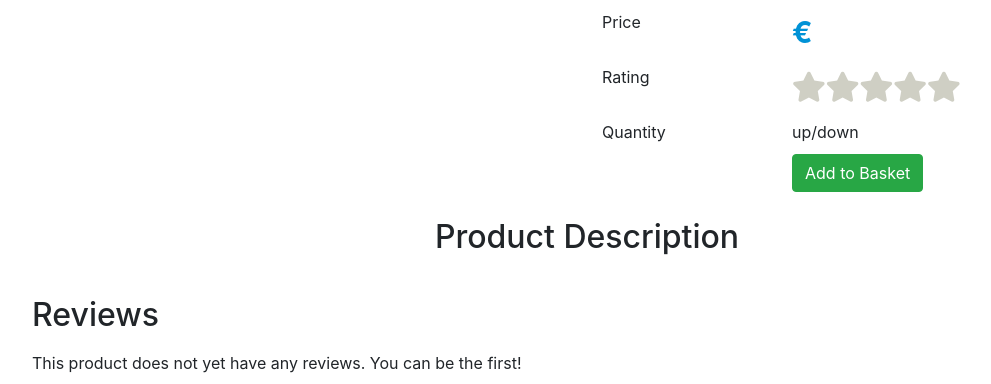
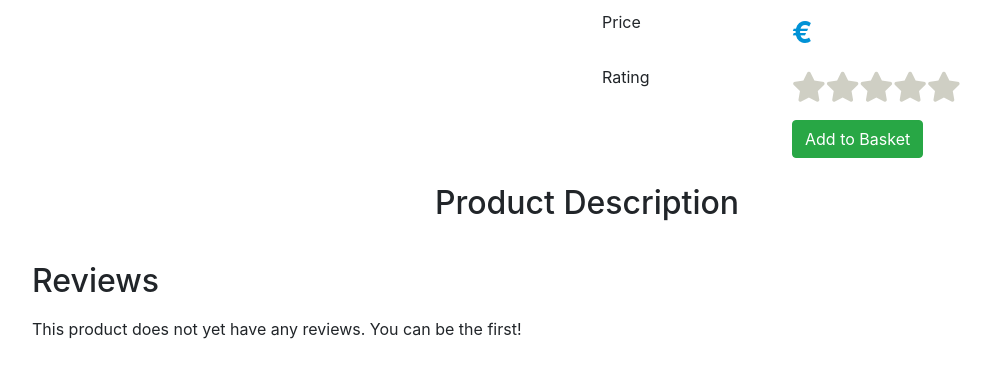
Before and after one commit to Code-Institute-Submissions/django-ecommerce-1, a Django app: template templates/products/product_detail.html in a window 1280 px wide. Shown: the part 96-480 px from the top of the page, without its empty margins (53-1044 px from the left). Run offline with Django 3.2, Linux system fonts and the light colour scheme; the template is opened without the code that fills it, so the values that code supplies are empty; some libraries are stand-ins or nearby versions.

Commit message:
Removes quantity placeholder and updates url

```diff
--- a/templates/products/product_detail.html
+++ b/templates/products/product_detail.html
@@ -31,11 +31,8 @@
             <div class="col-4 order-md-0">Price</div>
             <div class="col-8 order-md-0 product-price">€{{ product.price }}</div>
 
-            <div class="col-4 order-md-2">Quantity</div>
-            <div class="col-8 order-md-2">up/down</div>
-
             <div class="offset-4 col-6 order-md-3">
-                <a href="{% url 'add_to_basket' product=product.id %}" class="btn btn-success">Add to Basket</a>
+                <a href="{% url 'add_to_basket' product_id=product.id %}" class="btn btn-success">Add to Basket</a>
             </div>
         </div>
     </div>
```
